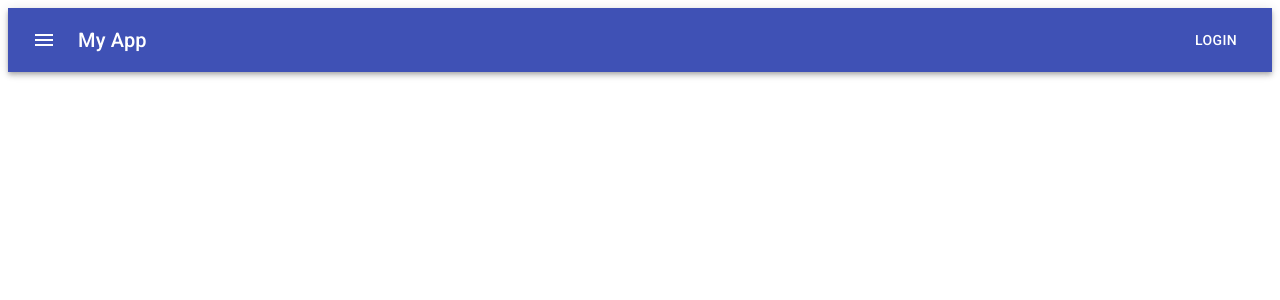
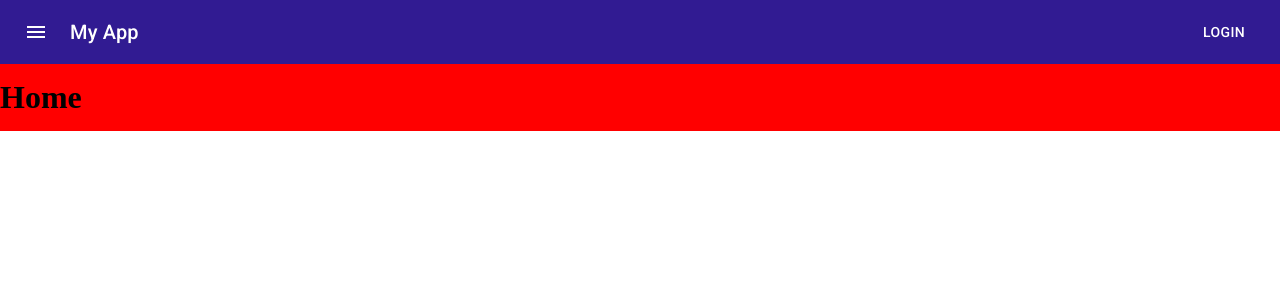
Before and after one commit to juliocesarmj/material-ui-template, a React (Create React App) app: page / in a window 1280 px wide. Shown: the top 300 px of the page. Built offline with nearby package versions, Linux system fonts and the light colour scheme.

Commit message:
adicionando template default

```diff
--- a/src/App.js
+++ b/src/App.js
@@ -1,8 +1,11 @@
 import { BrowserRouter as Router, Switch, Route } from 'react-router-dom';
 
+import TemplateDefault from './Templates/Default';
 import Home from './pages/Home';
+
 const App = () => {
   return (
+    <TemplateDefault>
       <Router>
         <Switch>
           <Route path="/">
@@ -10,6 +13,7 @@ const App = () => {
           </Route>
         </Switch>
       </Router>
+    </TemplateDefault>
   );
 };
 
--- /dev/null
+++ b/src/Templates/Default.js
@@ -0,0 +1,23 @@
+import Container from '@material-ui/core/Container';
+import { makeStyles } from '@material-ui/core/styles';
+
+import Header from '../partials/Header/Header';
+
+const useStyles = makeStyles(() => ({
+  container: {
+    padding: '15px 0',
+    background: 'red',
+  },
+}));
+
+const Default = ({ children }) => {
+  const classes = useStyles();
+  return (
+    //algo aqui
+    <>
+      <Header />
+      <Container className={classes.container}>{children}</Container>
+    </>
+  );
+};
+export default Default;
--- /dev/null
+++ b/src/index.css
@@ -0,0 +1,5 @@
+* {
+  margin: 0;
+  padding: 0;
+  box-sizing: border-box;
+}
--- a/src/index.js
+++ b/src/index.js
@@ -1,11 +1,28 @@
 import React from 'react';
 import ReactDOM from 'react-dom';
+import { createMuiTheme, ThemeProvider } from '@material-ui/core/styles';
 
+import './index.css';
 import App from './App';
+
+import { deepPurple, red } from '@material-ui/core/colors/';
+
+const theme = createMuiTheme({
+  palette: {
+    primary: {
+      main: deepPurple[900],
+    },
+    secondary: {
+      main: red[900],
+    },
+  },
+});
 
 ReactDOM.render(
   <React.StrictMode>
-    <App />
+    <ThemeProvider theme={theme}>
+      <App />
+    </ThemeProvider>
   </React.StrictMode>,
   document.getElementById('root'),
 );
--- a/src/pages/Home.js
+++ b/src/pages/Home.js
@@ -1,7 +1,5 @@
-import Header from '../partials/Header/Header';
-
 const Home = () => {
-  return <Header />;
+  return <h1>Home</h1>;
 };
 
 export default Home;
```
Lines whose indentation alone changed are shown as unchanged.
